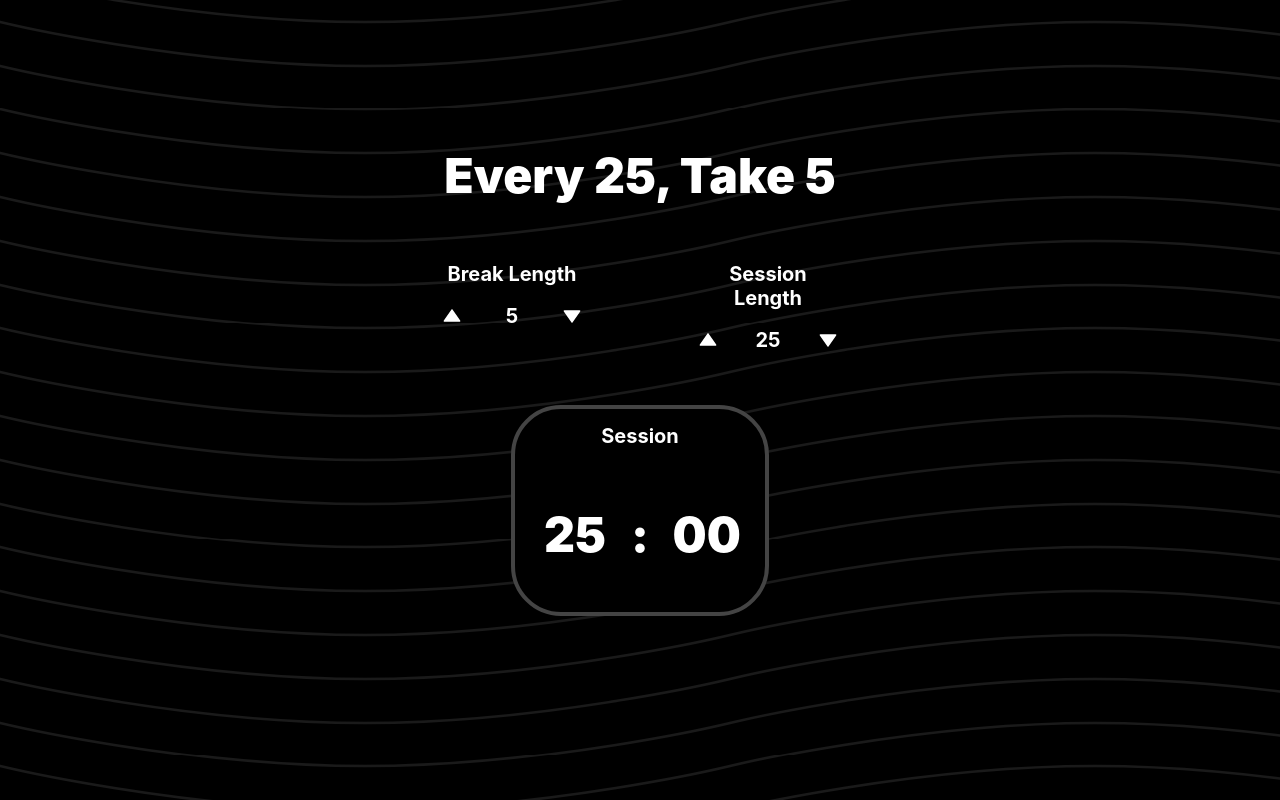
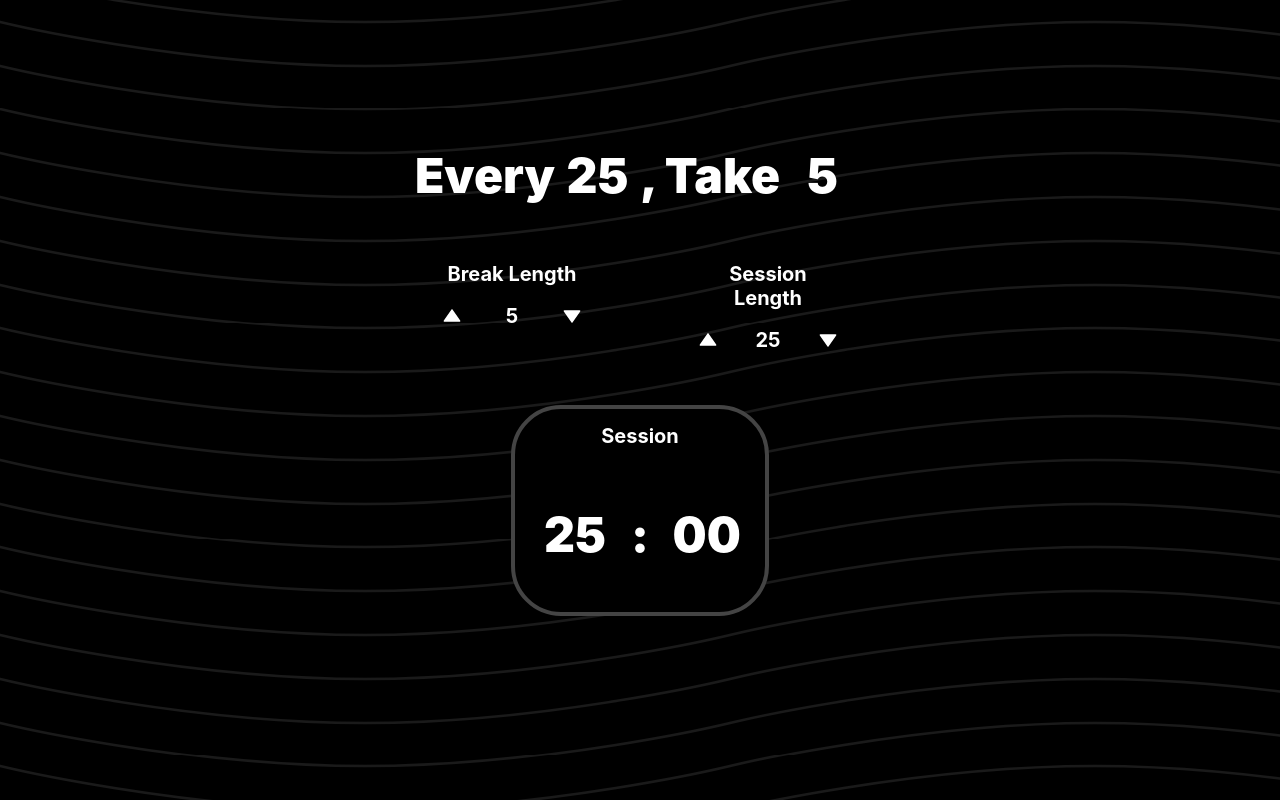
Before and after one commit to hossein-keshtkar/pomodoro, a React (Create React App) app: page / in a window 1280 px wide. Built offline with nearby package versions, Linux system fonts and the light colour scheme; some icons are missing.

Commit message:
header UI improved

```diff
--- a/src/App.css
+++ b/src/App.css
@@ -31,6 +31,19 @@ h2 {
   margin: 5px auto;
 }
 
+.header {
+  display: flex;
+  flex-direction: row;
+}
+
+.header-session,
+.header-break {
+  display: flex;
+  justify-content: center;
+  width: 65px;
+  margin: auto 10px;
+}
+
 @media (min-width: 768px) {
   .columns {
     flex-direction: row;
--- a/src/App.jsx
+++ b/src/App.jsx
@@ -1,6 +1,5 @@
 import React from "react";
 
-// import audio from "./assets/beep.mp3";
 import "./App.css";
 import Break from "./components/Break";
 import Buttons from "./components/Buttons";
@@ -14,19 +13,19 @@ function App() {
 
   return (
     <div className="App">
-      <h1 className="header">{`Every ${state.session}, Take ${state.break}`}</h1>
+      <div className="header">
+        <h1>Every</h1>
+        <h1 className="header-session">{`${state.session}`}</h1>
+        <h1>, Take</h1>
+        <h1 className="header-break">{`${state.break}`}</h1>
+      </div>
+      {/* <h1 className="header">{`Every ${state.session}, Take ${state.break}`}</h1> */}
       <div className="columns">
         <Break state={state} dispatch={dispatch} />
         <Session state={state} dispatch={dispatch} />
       </div>
       <Timer state={state} />
       <Buttons state={state} dispatch={dispatch} />
-      <audio
-        src="./assets/beep.mp3"
-        id="beep"
-        type="audio/mp3"
-        autoPlay
-      ></audio>
     </div>
   );
 }
```
